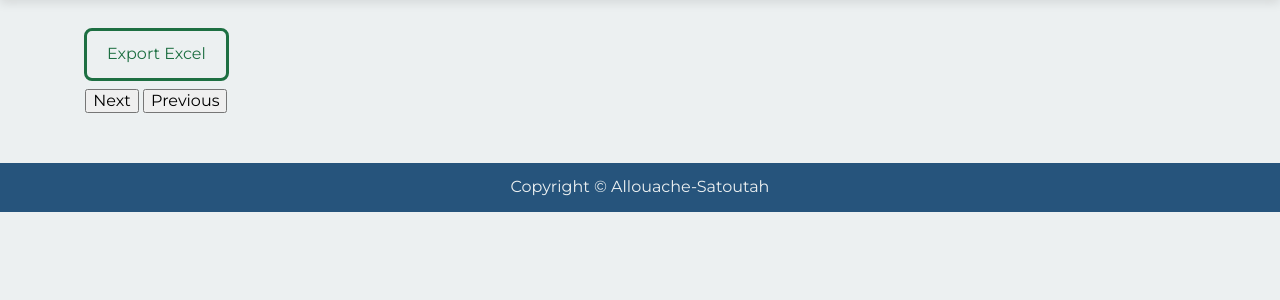
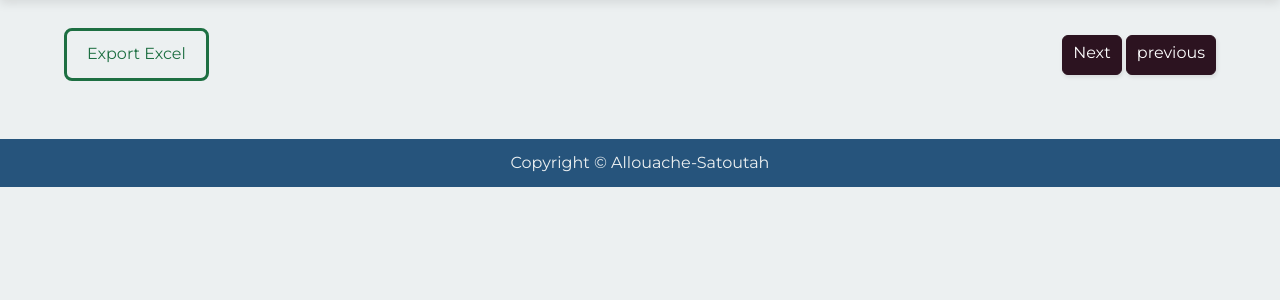
Before and after one commit to satoutahhaithem/manageIotProject, a PHP site: page / in a window 1280 px wide. Shown: the part 80-380 px from the top of the page. Run offline with PHP 8.4, Linux system fonts and the light colour scheme; the visitor is signed in with stand-in values (Sample User, id 1); data that the repository does not hold is empty.

Commit message:
fix prev-next

```diff
--- /dev/null
+++ b/JS/next_prev.js
@@ -0,0 +1,27 @@
+$(document).ready(function () {
+  var currentcount = 0;
+  var newcount = 6;
+  // Send Search Text to the server
+  $("#next").on("click", function () {
+    currentcount = newcount;
+    newcount += 6;
+    $("#boxes").load("get_tranche_next.php", {
+      currentcount: currentcount,
+      newcount: newcount,
+    });
+    $(".result p").html(currentcount + " - " + newcount);
+  });
+  $("#previous").on("click", function () {
+    currentcount -= 6;
+    newcount -= 6;
+    if (currentcount < 0 || newcount < 0) {
+      newcount = 6;
+      currentcount = 0;
+    }
+    $("#boxes").load("get_tranche_previous.php", {
+      currentcount: currentcount,
+      newcount: newcount,
+    });
+    $(".result p").html(currentcount + " - " + newcount);
+  });
+});
--- a/add.php
+++ b/add.php
@@ -66,11 +66,11 @@ if (isset($_POST['upload'])) {
             <div class="modal-body">
                 <form action="index.php" method="post" enctype="multipart/form-data" id="myform">
                     <label for="name">Nom de Composant</label>
-                    <input type="text" id="name" name="name" placeholder="Entrer le nom du composant, ex:souris .." />
+                    <input type="text" id="name" name="name" placeholder="Entrer le nom du composant, ex:souris .." required title="This field should not be left blank." />
                     <label id="email-error" class="errors" for="nom"><?php echo $errors['nom'] ?></label>
 
                     <label for="qte">Quantite</label>
-                    <input type="text" id="qte" name="qte" placeholder="Specifier la quantite du composant, ex 18 .." />
+                    <input type="text" id="qte" name="qte" placeholder="Specifier la quantite du composant, ex 18 .." required title="This field should not be left blank." />
                     <label id="email-error" class="errors" for="qte"><?php echo $errors['qte'] ?></label>
 
 
@@ -83,13 +83,13 @@ if (isset($_POST['upload'])) {
               <button class="btn btn-primary" type="submit" name="upload">UPLOAD</button>
             </div> -->
                     <!-- Upload Image -->
-                    <select id="etat" name="etat">
+                    <select id="etat" name="etat" required>
                         <option value="disponible">Disponible</option>
                         <option value="en-pane">En pane</option>
                         <option value="perdu">Perdu</option>
                     </select>
                     <label for="qte">Date d'Achat</label>
-                    <input type="date" id="date" name="date" />
+                    <input type="date" id="date" name="date" required />
                     <input type="submit" value="Ajouter" name="upload" class="addd" />
                 </form>
             </div>
--- a/get_tranche_next.php
+++ b/get_tranche_next.php
@@ -9,9 +9,9 @@ $statement_get->execute();
 $composants = $statement_get->fetchAll(PDO::FETCH_OBJ);
 $count = $statement_get->rowCount();
 
-echo "current:" . $currentcount;
-echo "</br>";
-echo "new" . $newcount;
+// echo "current:" . $currentcount;
+// echo "</br>";
+// echo "new" . $newcount;
 if ($count > 0) {
     foreach ($composants as $composant) : ?>
         <div class="box" id="box">
--- a/index.php
+++ b/index.php
@@ -3,28 +3,28 @@ include "config/db_connection.php";
 include "header.php";
 
 // Get all composants
-$sql_get_all = "SELECT * FROM iot.composant";
-$statement_get = $connection->prepare($sql_get_all);
-$statement_get->execute();
-$composants = $statement_get->fetchAll(PDO::FETCH_OBJ);
-
 ?>
 <!-- Content -->
 <?php if ($_SESSION["email"]) { ?>
   <section class="content">
-    <!-- modal that contains add form -->
+    <script src="JS/next_prev.js"></script>
     <?php
     include "add.php";
 
     ?>
     <div class="export">
       <div class="container">
-        <br />
         <form method="post" action="export.php" style="text-align:center;">
           <input type="submit" name="export" class="export" style="width: 100%;" value="Export Excel" />
-          <input type="button" id="next" value="Next">
-          <input type="button" id="previous" value="Previous">
         </form>
+        <div class="result">
+          <p></p>
+        </div>
+        <div class="next-prev">
+          <input type="button" value="Next" id="next">
+          <input type="button" value="previous" id="previous">
+        </div>
+
       </div>
     </div>
     <div class="container">
@@ -41,8 +41,16 @@ $composants = $statement_get->fetchAll(PDO::FETCH_OBJ);
 
     </div>
     <!-- affichage du composants dans la page -->
-    <div class="container boxes">
-      <?php foreach ($composants as $composant) : ?>
+    <div class="container boxes" id="boxes">
+      <?php
+      $sql_get_all = "SELECT * FROM iot.composant LIMIT 6";
+      $statement_get = $connection->prepare($sql_get_all);
+      $statement_get->execute();
+      $composants = $statement_get->fetchAll(PDO::FETCH_OBJ);
+
+
+
+      foreach ($composants as $composant) : ?>
         <div class="box" id="box">
           <div class="image">
             <img src="./image/<?php echo $composant->image; ?>">
--- a/style.css
+++ b/style.css
@@ -149,7 +149,7 @@ label.errors {
 .export .container {
   display: flex;
   align-items: center;
-  justify-content: flex-start;
+  justify-content: space-between;
   flex-wrap: nowrap;
   flex-direction: row;
   padding: 0;
@@ -511,6 +511,9 @@ input[type="submit"]:hover {
 }
 /* Alert */
 
+.result p {
+  font-size: 20px;
+}
 .alert {
   opacity: 1;
   transition: opacity 0.6s; /* 600ms to fade out */
@@ -620,3 +623,41 @@ input[type="submit"]:hover {
 .login .container form .login-btn:active {
   opacity: 0.5;
 }
+
+/* Previous and next buttons */
+#previous,
+#next {
+  background: var(--text-color);
+  border: 1px solid var(--text-color);
+  border-radius: 6px;
+  box-shadow: rgba(0, 0, 0, 0.1) 1px 2px 4px;
+  box-sizing: border-box;
+  color: #ffffff;
+  cursor: pointer;
+  display: inline-block;
+  font-size: 16px;
+  font-weight: 400;
+  min-height: 40px;
+  outline: 0;
+  padding: 8px 10px;
+  text-align: center;
+  text-rendering: geometricprecision;
+  text-transform: none;
+  user-select: none;
+  -webkit-user-select: none;
+  touch-action: manipulation;
+  vertical-align: middle;
+}
+
+#next:hover,
+#next:active {
+  background-color: initial;
+  background-position: 0 0;
+  color: var(--text-color);
+}
+#previous:hover,
+#previous:active {
+  background-color: initial;
+  background-position: 0 0;
+  color: var(--text-color);
+}
```
Also changed, not shown: get_tranche_previous.php (+4 -7 lines), index3.php (renamed from index2.php, +9 -43 lines).
